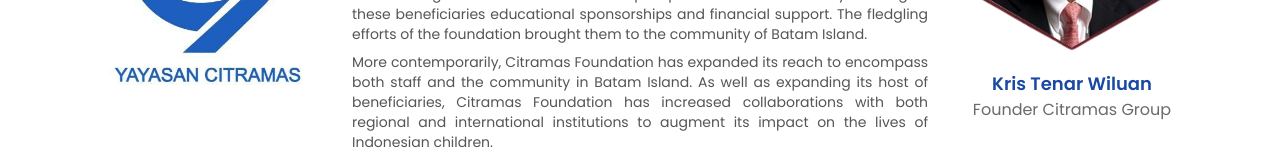
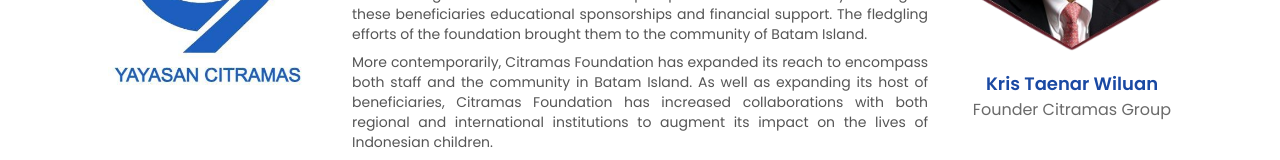
Before and after one commit to RezaBagusS/Citramas-Foundation-Web, a Next.js app: page / in a window 1280 px wide. Shown: the part 1168-1328 px from the top of the page. Built offline with nearby package versions, Linux system fonts and the light colour scheme; no server answers; the database is empty.

Commit message:
[FIX] founder name tenar to taenar

```diff
--- a/app/components/section/about.tsx
+++ b/app/components/section/about.tsx
@@ -51,7 +51,7 @@
         <div className="col-span-6 lg:col-span-3 grid gap-3 place-content-center">
           <Image src={pendiri} alt="hero" className="w-[120px] lg:w-[240px] mx-auto" />
           <div className="flex flex-col items-center w-fit mx-auto">
-            <h2 className="font-semibold text-sm md:text-lg text-custPrimary">Kris Tenar Wiluan</h2>
+            <h2 className="font-semibold text-sm md:text-lg text-custPrimary">Kris Taenar Wiluan</h2>
             <p className="text-custBlack/70 text-sm md:text-base">Founder Citramas Group</p>
           </div>
         </div>
```
